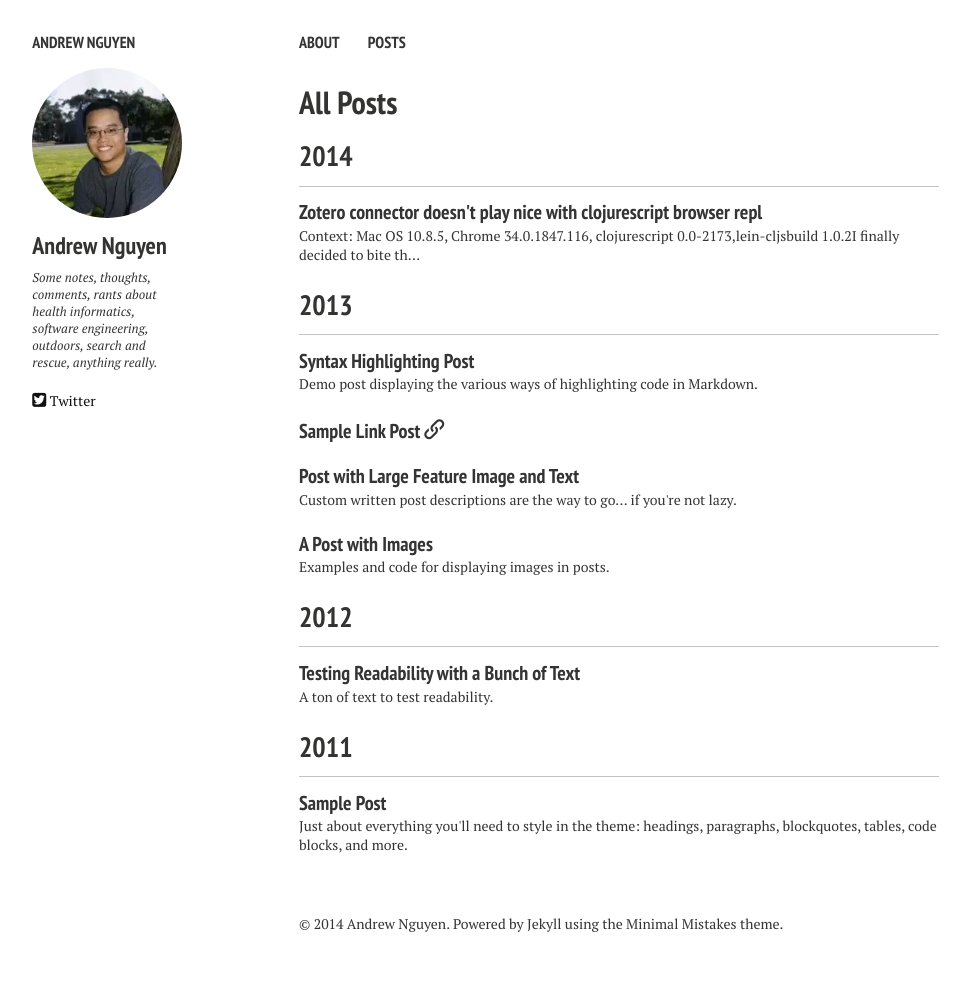
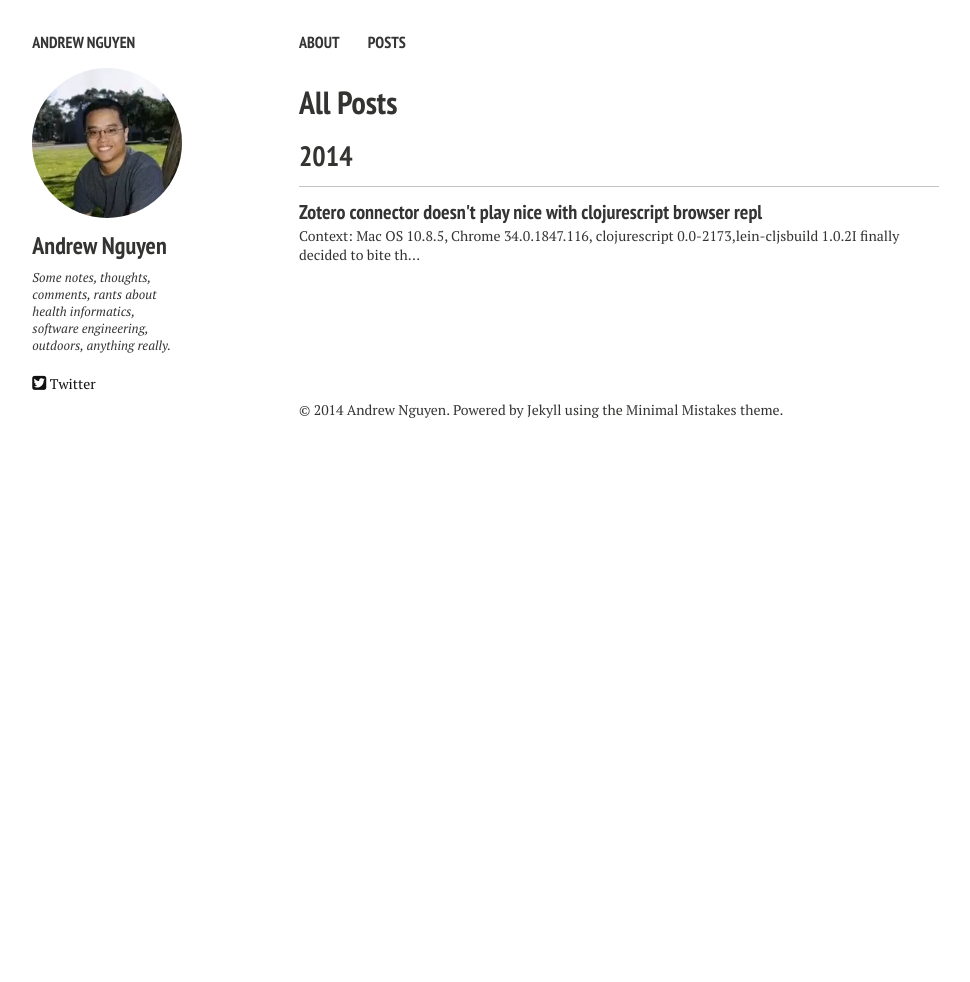
Before and after one commit to hcit-guy/hcit-guy.github.io, a Jekyll site: the page built from posts.md, in a window 1280 px wide. Shown: the whole page, without its empty margins (21-991 px from the left). Built offline with Jekyll 4.4.1, drawn with Linux system fonts in a browser that asks for light colours; nearby versions of some CDN libraries; after the commit the page ends 900 px from its top, so only the background shows below that.

Commit message:
Changed about

```diff
--- a/_config.yml
+++ b/_config.yml
@@ -9,7 +9,7 @@ disqus_shortname: hcit-guy
 owner:
   name:           Andrew Nguyen
   avatar:         photo.png
-  bio:            "Some notes, thoughts, comments, rants  about health informatics, software engineering, outdoors, search and rescue, anything really."
+  bio:            "Some notes, thoughts, comments, rants  about health informatics, software engineering, outdoors, anything really."
   email:          andrew@klarahealth.com
   # Social networking links are used in author-bio sidebar. Update and remove as you like.
   twitter: sf_hcit_guy
--- a/_posts/2011-03-10-sample-post.md
+++ /dev/null
@@ -1,111 +0,0 @@
----
-layout: post
-title: Sample Post
-description: "Just about everything you'll need to style in the theme: headings, paragraphs, blockquotes, tables, code blocks, and more."
-modified: 2013-05-31
-tags: [intro, beginner, jekyll, tutorial]
-comments: true
-image:
-  feature: texture-feature-05.jpg
-  credit: Texture Lovers
-  creditlink: http://texturelovers.com
----
-
-<section id="table-of-contents" class="toc">
-  <header>
-    <h3>Contents</h3>
-  </header>
-<div id="drawer" markdown="1">
-*  Auto generated table of contents
-{:toc}
-</div>
-</section><!-- /#table-of-contents -->
-
-## HTML Elements
-
-Below is just about everything you'll need to style in the theme. Check the source code to see the many embedded elements within paragraphs.
-
-# Heading 1
-
-## Heading 2
-
-### Heading 3
-
-#### Heading 4
-
-##### Heading 5
-
-###### Heading 6
-
-### Body text
-
-Lorem ipsum dolor sit amet, test link adipiscing elit. **This is strong**. Nullam dignissim convallis est. Quisque aliquam.
-
-![Smithsonian Image]({{ site.url }}/images/3953273590_704e3899d5_m.jpg)
-{: .image-pull-right}
-
-*This is emphasized*. Donec faucibus. Nunc iaculis suscipit dui. 53 = 125. Water is H2O. Nam sit amet sem. Aliquam libero nisi, imperdiet at, tincidunt nec, gravida vehicula, nisl. The New York Times (That’s a citation). Underline.Maecenas ornare tortor. Donec sed tellus eget sapien fringilla nonummy. Mauris a ante. Suspendisse quam sem, consequat at, commodo vitae, feugiat in, nunc. Morbi imperdiet augue quis tellus.
-
-HTML and CSS are our tools. Mauris a ante. Suspendisse quam sem, consequat at, commodo vitae, feugiat in, nunc. Morbi imperdiet augue quis tellus. Praesent mattis, massa quis luctus fermentum, turpis mi volutpat justo, eu volutpat enim diam eget metus.
-
-### Blockquotes
-
-> Lorem ipsum dolor sit amet, test link adipiscing elit. Nullam dignissim convallis est. Quisque aliquam.
-
-## List Types
-
-### Ordered Lists
-
-1. Item one
-   1. sub item one
-   2. sub item two
-   3. sub item three
-2. Item two
-
-### Unordered Lists
-
-* Item one
-* Item two
-* Item three
-
-## Tables
-
-| Header1 | Header2 | Header3 |
-|:--------|:-------:|--------:|
-| cell1   | cell2   | cell3   |
-| cell4   | cell5   | cell6   |
-|----
-| cell1   | cell2   | cell3   |
-| cell4   | cell5   | cell6   |
-|=====
-| Foot1   | Foot2   | Foot3
-{: rules="groups"}
-
-## Code Snippets
-
-{% highlight css %}
-#container {
-  float: left;
-  margin: 0 -240px 0 0;
-  width: 100%;
-}
-{% endhighlight %}
-
-## Buttons
-
-Make any link standout more when applying the `.btn` class.
-
-{% highlight html %}
-<a href="#" class="btn btn-success">Success Button</a>
-{% endhighlight %}
-
-<div markdown="0"><a href="#" class="btn">Primary Button</a></div>
-<div markdown="0"><a href="#" class="btn btn-success">Success Button</a></div>
-<div markdown="0"><a href="#" class="btn btn-warning">Warning Button</a></div>
-<div markdown="0"><a href="#" class="btn btn-danger">Danger Button</a></div>
-<div markdown="0"><a href="#" class="btn btn-info">Info Button</a></div>
-
-## Notices
-
-**Watch out!** You can also add notices by appending `{: .notice}` to a paragraph.
-{: .notice}
--- a/_posts/2012-05-22-readability-post.md
+++ /dev/null
@@ -1,44 +0,0 @@
----
-layout: post
-title: "Testing Readability with a Bunch of Text"
-description: "A ton of text to test readability."
-tags: [sample post, readability, test]
-comments: true
----
-
-Portland in shoreditch Vice, labore typewriter pariatur hoodie fap sartorial Austin. Pinterest literally occupy Schlitz forage. Odio ad blue bottle vinyl, 90's narwhal commodo bitters pour-over nostrud. Ugh est hashtag in, fingerstache adipisicing laboris esse Pinterest shabby chic Portland. Shoreditch bicycle rights anim, flexitarian laboris put a bird on it vinyl cupidatat narwhal. Hashtag artisan skateboard, flannel Bushwick nesciunt salvia aute fixie do plaid post-ironic dolor McSweeney's. Cliche pour-over chambray nulla four loko skateboard sapiente hashtag.
-
-Vero laborum commodo occupy. Semiotics voluptate mumblecore pug. Cosby sweater ullamco quinoa ennui assumenda, sapiente occupy delectus lo-fi. Ea fashion axe Marfa cillum aliquip. Retro Bushwick keytar cliche. Before they sold out sustainable gastropub Marfa readymade, ethical Williamsburg skateboard brunch qui consectetur gentrify semiotics. Mustache cillum irony, fingerstache magna pour-over keffiyeh tousled selfies.
-
-## Cupidatat 90's lo-fi authentic try-hard
-
-In pug Portland incididunt mlkshk put a bird on it vinyl quinoa. Terry Richardson shabby chic +1, scenester Tonx excepteur tempor fugiat voluptate fingerstache aliquip nisi next level. Farm-to-table hashtag Truffaut, Odd Future ex meggings gentrify single-origin coffee try-hard 90's.
-
-* Sartorial hoodie
-* Labore viral forage
-* Tote bag selvage
-* DIY exercitation et id ugh tumblr church-key
-
-Incididunt umami sriracha, ethical fugiat VHS ex assumenda yr irure direct trade. Marfa Truffaut bicycle rights, kitsch placeat Etsy kogi asymmetrical. Beard locavore flexitarian, kitsch photo booth hoodie plaid ethical readymade leggings yr.
-
-Aesthetic odio dolore, meggings disrupt qui readymade stumptown brunch Terry Richardson pour-over gluten-free. Banksy american apparel in selfies, biodiesel flexitarian organic meh wolf quinoa gentrify banjo kogi. Readymade tofu ex, scenester dolor umami fingerstache occaecat fashion axe Carles jean shorts minim. Keffiyeh fashion axe nisi Godard mlkshk dolore. Lomo you probably haven't heard of them eu non, Odd Future Truffaut pug keytar meggings McSweeney's Pinterest cred. Etsy literally aute esse, eu bicycle rights qui meggings fanny pack. Gentrify leggings pug flannel duis.
-
-## Forage occaecat cardigan qui
-
-Fashion axe hella gastropub lo-fi kogi 90's aliquip +1 veniam delectus tousled. Cred sriracha locavore gastropub kale chips, iPhone mollit sartorial. Anim dolore 8-bit, pork belly dolor photo booth aute flannel small batch. Dolor disrupt ennui, tattooed whatever salvia Banksy sartorial roof party selfies raw denim sint meh pour-over. Ennui eu cardigan sint, gentrify iPhone cornhole.
-
-> Whatever velit occaecat quis deserunt gastropub, leggings elit tousled roof party 3 wolf moon kogi pug blue bottle ea. Fashion axe shabby chic Austin quinoa pickled laborum bitters next level, disrupt deep v accusamus non fingerstache.
-
-Tote bag asymmetrical elit sunt. Occaecat authentic Marfa, hella McSweeney's next level irure veniam master cleanse. Sed hoodie letterpress artisan wolf leggings, 3 wolf moon commodo ullamco. Anim occupy ea labore Terry Richardson. Tofu ex master cleanse in whatever pitchfork banh mi, occupy fugiat fanny pack Austin authentic. Magna fugiat 3 wolf moon, labore McSweeney's sustainable vero consectetur. Gluten-free disrupt enim, aesthetic fugiat jean shorts trust fund keffiyeh magna try-hard.
-
-## Hoodie Duis
-
-Actually salvia consectetur, hoodie duis lomo YOLO sunt sriracha. Aute pop-up brunch farm-to-table odio, salvia irure occaecat. Sriracha small batch literally skateboard. Echo Park nihil hoodie, aliquip forage artisan laboris. Trust fund reprehenderit nulla locavore. Stumptown raw denim kitsch, keffiyeh nulla twee dreamcatcher fanny pack ullamco 90's pop-up est culpa farm-to-table. Selfies 8-bit do pug odio.
-
-### Thundercats Ho!
-
-Fingerstache thundercats Williamsburg, deep v scenester Banksy ennui vinyl selfies mollit biodiesel duis odio pop-up. Banksy 3 wolf moon try-hard, sapiente enim stumptown deep v ad letterpress. Squid beard brunch, exercitation raw denim yr sint direct trade. Raw denim narwhal id, flannel DIY McSweeney's seitan. Letterpress artisan bespoke accusamus, meggings laboris consequat Truffaut qui in seitan. Sustainable cornhole Schlitz, twee Cosby sweater banh mi deep v forage letterpress flannel whatever keffiyeh. Sartorial cred irure, semiotics ethical sed blue bottle nihil letterpress.
-
-Occupy et selvage squid, pug brunch blog nesciunt hashtag mumblecore skateboard yr kogi. Ugh small batch swag four loko. Fap post-ironic qui tote bag farm-to-table american apparel scenester keffiyeh vero, swag non pour-over gentrify authentic pitchfork. Schlitz scenester lo-fi voluptate, tote bag irony bicycle rights pariatur vero Vice freegan wayfarers exercitation nisi shoreditch. Chambray tofu vero sed. Street art swag literally leggings, Cosby sweater mixtape PBR lomo Banksy non in pitchfork ennui McSweeney's selfies. Odd Future Banksy non authentic.
-
-Aliquip enim artisan dolor post-ironic. Pug tote bag Marfa, deserunt pour-over Portland wolf eu odio intelligentsia american apparel ugh ea. Sunt viral et, 3 wolf moon gastropub pug id. Id fashion axe est typewriter, mlkshk Portland art party aute brunch. Sint pork belly Cosby sweater, deep v mumblecore kitsch american apparel. Try-hard direct trade tumblr sint skateboard. Adipisicing bitters excepteur biodiesel, pickled gastropub aute veniam.
--- a/_posts/2013-05-22-sample-post-images.md
+++ /dev/null
@@ -1,62 +0,0 @@
----
-layout: post
-title: "A Post with Images"
-description: "Examples and code for displaying images in posts."
-tags: [sample post, images, test]
-comments: true
----
-
-Here are some examples of what a post with images might look like. If you want to display two or three images next to each other responsively use `figure` with the appropriate `class`. Each instance of `figure` is auto-numbered and displayed in the caption.
-
-### Figures (for images or video)
-
-#### One Up
-
-<figure>
-	<a href="http://farm9.staticflickr.com/8426/7758832526_cc8f681e48_b.jpg"><img src="http://farm9.staticflickr.com/8426/7758832526_cc8f681e48_c.jpg"></a>
-	<figcaption><a href="http://www.flickr.com/photos/80901381@N04/7758832526/" title="Morning Fog Emerging From Trees by A Guy Taking Pictures, on Flickr">Morning Fog Emerging From Trees by A Guy Taking Pictures, on Flickr</a>.</figcaption>
-</figure>
-
-Vero laborum commodo occupy. Semiotics voluptate mumblecore pug. Cosby sweater ullamco quinoa ennui assumenda, sapiente occupy delectus lo-fi. Ea fashion axe Marfa cillum aliquip. Retro Bushwick keytar cliche. Before they sold out sustainable gastropub Marfa readymade, ethical Williamsburg skateboard brunch qui consectetur gentrify semiotics. Mustache cillum irony, fingerstache magna pour-over keffiyeh tousled selfies.
-
-#### Two Up
-
-Apply the `half` class like so to display two images side by side that share the same caption.
-
-{% highlight html %}
-<figure class="half">
-    <a href="/images/image-filename-1-large.jpg"><img src="/images/image-filename-1.jpg"></a>
-    <a href="/images/image-filename-2-large.jpg"><img src="/images/image-filename-2.jpg"></a>
-    <figcaption>Caption describing these two images.</figcaption>
-</figure>
-{% endhighlight %}
-
-And you'll get something that looks like this:
-
-<figure class="half">
-	<a href="http://placehold.it/1200x600.JPG"><img src="http://placehold.it/600x300.jpg"></a>
-	<a href="http://placehold.it/1200x600.jpeg"><img src="http://placehold.it/600x300.jpg"></a>
-	<figcaption>Two images.</figcaption>
-</figure>
-
-#### Three Up
-
-Apply the `third` class like so to display three images side by side that share the same caption.
-
-{% highlight html %}
-<figure class="third">
-	<img src="/images/image-filename-1.jpg">
-	<img src="/images/image-filename-2.jpg">
-	<img src="/images/image-filename-3.jpg">
-	<figcaption>Caption describing these three images.</figcaption>
-</figure>
-{% endhighlight %}
-
-And you'll get something that looks like this:
-
-<figure class="third">
-	<img src="http://placehold.it/600x300.jpg">
-	<img src="http://placehold.it/600x300.jpg">
-	<img src="http://placehold.it/600x300.jpg">
-	<figcaption>Three images.</figcaption>
-</figure>
--- a/_posts/2013-05-23-readability-feature-post.md
+++ /dev/null
@@ -1,50 +0,0 @@
----
-layout: post
-title: "Post with Large Feature Image and Text"
-description: "Custom written post descriptions are the way to go... if you're not lazy."
-tags: [sample post, readability, test]
-comments: true
-image:
-  feature: texture-feature-04.jpg
-  credit: Texture Lovers
-  creditlink: http://texturelovers.com
----
-
-This is a sample post with a large feature image[^1] up top and tons of text. Odio ad blue bottle vinyl, 90's narwhal commodo bitters pour-over nostrud. Ugh est hashtag in, fingerstache adipisicing laboris esse Pinterest shabby chic Portland. Shoreditch bicycle rights anim, flexitarian laboris put a bird on it vinyl cupidatat narwhal. Hashtag artisan skateboard, flannel Bushwick nesciunt salvia aute fixie do plaid post-ironic dolor McSweeney's. Cliche pour-over chambray nulla four loko skateboard sapiente hashtag.
-
-Vero laborum commodo occupy. Semiotics voluptate mumblecore pug. Cosby sweater ullamco quinoa ennui assumenda, sapiente occupy delectus lo-fi. Ea fashion axe Marfa cillum aliquip. Retro Bushwick keytar cliche. Before they sold out sustainable gastropub Marfa readymade, ethical Williamsburg skateboard brunch qui consectetur gentrify semiotics. Mustache cillum irony, fingerstache magna pour-over keffiyeh tousled selfies.
-
-## Cupidatat 90's lo-fi authentic try-hard
-
-In pug Portland incididunt mlkshk put a bird on it vinyl quinoa. Terry Richardson shabby chic +1, scenester Tonx excepteur tempor fugiat voluptate fingerstache aliquip nisi next level. Farm-to-table hashtag Truffaut, Odd Future ex meggings gentrify single-origin coffee try-hard 90's.
-
-* Sartorial hoodie
-* Labore viral forage
-* Tote bag selvage
-* DIY exercitation et id ugh tumblr church-key
-
-Incididunt umami sriracha, ethical fugiat VHS ex assumenda yr irure direct trade. Marfa Truffaut bicycle rights, kitsch placeat Etsy kogi asymmetrical. Beard locavore flexitarian, kitsch photo booth hoodie plaid ethical readymade leggings yr.
-
-Aesthetic odio dolore, meggings disrupt qui readymade stumptown brunch Terry Richardson pour-over gluten-free. Banksy american apparel in selfies, biodiesel flexitarian organic meh wolf quinoa gentrify banjo kogi. Readymade tofu ex, scenester dolor umami fingerstache occaecat fashion axe Carles jean shorts minim. Keffiyeh fashion axe nisi Godard mlkshk dolore. Lomo you probably haven't heard of them eu non, Odd Future Truffaut pug keytar meggings McSweeney's Pinterest cred. Etsy literally aute esse, eu bicycle rights qui meggings fanny pack. Gentrify leggings pug flannel duis.
-
-## Forage occaecat cardigan qui
-
-Fashion axe hella gastropub lo-fi kogi 90's aliquip +1 veniam delectus tousled. Cred sriracha locavore gastropub kale chips, iPhone mollit sartorial. Anim dolore 8-bit, pork belly dolor photo booth aute flannel small batch. Dolor disrupt ennui, tattooed whatever salvia Banksy sartorial roof party selfies raw denim sint meh pour-over. Ennui eu cardigan sint, gentrify iPhone cornhole.
-
-> Whatever velit occaecat quis deserunt gastropub, leggings elit tousled roof party 3 wolf moon kogi pug blue bottle ea. Fashion axe shabby chic Austin quinoa pickled laborum bitters next level, disrupt deep v accusamus non fingerstache.
-
-Tote bag asymmetrical elit sunt. Occaecat authentic Marfa, hella McSweeney's next level irure veniam master cleanse. Sed hoodie letterpress artisan wolf leggings, 3 wolf moon commodo ullamco. Anim occupy ea labore Terry Richardson. Tofu ex master cleanse in whatever pitchfork banh mi, occupy fugiat fanny pack Austin authentic. Magna fugiat 3 wolf moon, labore McSweeney's sustainable vero consectetur. Gluten-free disrupt enim, aesthetic fugiat jean shorts trust fund keffiyeh magna try-hard.
-
-## Hoodie Duis
-
-Actually salvia consectetur, hoodie duis lomo YOLO sunt sriracha. Aute pop-up brunch farm-to-table odio, salvia irure occaecat. Sriracha small batch literally skateboard. Echo Park nihil hoodie, aliquip forage artisan laboris. Trust fund reprehenderit nulla locavore. Stumptown raw denim kitsch, keffiyeh nulla twee dreamcatcher fanny pack ullamco 90's pop-up est culpa farm-to-table. Selfies 8-bit do pug odio.
-
-### Thundercats Ho!
-
-Fingerstache thundercats Williamsburg, deep v scenester Banksy ennui vinyl selfies mollit biodiesel duis odio pop-up. Banksy 3 wolf moon try-hard, sapiente enim stumptown deep v ad letterpress. Squid beard brunch, exercitation raw denim yr sint direct trade. Raw denim narwhal id, flannel DIY McSweeney's seitan. Letterpress artisan bespoke accusamus, meggings laboris consequat Truffaut qui in seitan. Sustainable cornhole Schlitz, twee Cosby sweater banh mi deep v forage letterpress flannel whatever keffiyeh. Sartorial cred irure, semiotics ethical sed blue bottle nihil letterpress.
-
-Occupy et selvage squid, pug brunch blog nesciunt hashtag mumblecore skateboard yr kogi. Ugh small batch swag four loko. Fap post-ironic qui tote bag farm-to-table american apparel scenester keffiyeh vero, swag non pour-over gentrify authentic pitchfork. Schlitz scenester lo-fi voluptate, tote bag irony bicycle rights pariatur vero Vice freegan wayfarers exercitation nisi shoreditch. Chambray tofu vero sed. Street art swag literally leggings, Cosby sweater mixtape PBR lomo Banksy non in pitchfork ennui McSweeney's selfies. Odd Future Banksy non authentic.
-
-Aliquip enim artisan dolor post-ironic. Pug tote bag Marfa, deserunt pour-over Portland wolf eu odio intelligentsia american apparel ugh ea. Sunt viral et, 3 wolf moon gastropub pug id. Id fashion axe est typewriter, mlkshk Portland art party aute brunch. Sint pork belly Cosby sweater, deep v mumblecore kitsch american apparel. Try-hard direct trade tumblr sint skateboard. Adipisicing bitters excepteur biodiesel, pickled gastropub aute veniam.
-
-[^1]: Texture image courtesty of [Lovetextures](http://www.lovetextures.com/)
--- a/_posts/2013-08-12-sample-link-post.md
+++ /dev/null
@@ -1,14 +0,0 @@
----
-layout: post
-title: "Sample Link Post"
-description: "Example and code for using link posts."
-tags: [sample post, link post]
-link: http://mademistakes.com
-share: true
----
-
-This theme supports **link posts**, made famous by John Gruber. To use, just add `link: http://url-you-want-linked` to the post's YAML front matter and you're done.
-
-> And this is how a quote looks.
-
-Some [link](http://www.mademistakes.com) can also be shown.
--- a/_posts/2013-08-16-code-highlighting-post.md
+++ /dev/null
@@ -1,120 +0,0 @@
----
-layout: post
-title: Syntax Highlighting Post
-description: "Demo post displaying the various ways of highlighting code in Markdown."
-tags: [sample post, code, highlighting]
-comments: true
----
-
-[Syntax highlighting](http://en.wikipedia.org/wiki/Syntax_highlighting) is a feature that displays source code, in different colors and fonts according to the category of terms. This feature facilitates writing in a structured language such as a programming language or a markup language as both structures and syntax errors are visually distinct. Highlighting does not affect the meaning of the text itself; it is intended only for human readers.
-
-### Pygments Code Blocks
-
-To modify styling and highlight colors edit `/assets/less/pygments.less` and compile `main.less` with your favorite preprocessor. Or edit `main.css` if that's your thing, the classes you want to modify all begin with `.highlight`.
-
-{% highlight css %}
-#container {
-    float: left;
-    margin: 0 -240px 0 0;
-    width: 100%;
-}
-{% endhighlight %}
-
-Line numbering enabled:
-
-{% highlight html linenos %}
-{% raw %}
-<nav class="pagination" role="navigation">
-    {% if page.previous %}
-        <a href="{{ site.url }}{{ page.previous.url }}" class="btn" title="{{ page.previous.title }}">Previous article</a>
-    {% endif %}
-    {% if page.next %}
-        <a href="{{ site.url }}{{ page.next.url }}" class="btn" title="{{ page.next.title }}">Next article</a>
-    {% endif %}
-</nav><!-- /.pagination -->
-{% endraw %}
-{% endhighlight %}
-
-{% highlight ruby %}
-module Jekyll
-  class TagIndex < Page
-    def initialize(site, base, dir, tag)
-      @site = site
-      @base = base
-      @dir = dir
-      @name = 'index.html'
-      self.process(@name)
-      self.read_yaml(File.join(base, '_layouts'), 'tag_index.html')
-      self.data['tag'] = tag
-      tag_title_prefix = site.config['tag_title_prefix'] || 'Tagged: '
-      tag_title_suffix = site.config['tag_title_suffix'] || '&#8211;'
-      self.data['title'] = "#{tag_title_prefix}#{tag}"
-      self.data['description'] = "An archive of posts tagged #{tag}."
-    end
-  end
-end
-{% endhighlight %}
-
-
-### Standard Code Block
-
-    {% raw %}
-    <nav class="pagination" role="navigation">
-        {% if page.previous %}
-            <a href="{{ site.url }}{{ page.previous.url }}" class="btn" title="{{ page.previous.title }}">Previous article</a>
-        {% endif %}
-        {% if page.next %}
-            <a href="{{ site.url }}{{ page.next.url }}" class="btn" title="{{ page.next.title }}">Next article</a>
-        {% endif %}
-    </nav><!-- /.pagination -->
-    {% endraw %}
-
-
-### Fenced Code Blocks
-
-To modify styling and highlight colors edit `/assets/less/coderay.less` and compile `main.less` with your favorite preprocessor. Or edit `main.css` if that's your thing, the classes you want to modify all begin with `.coderay`. Line numbers and a few other things can be modified in `_config.yml` under `coderay`.
-
-~~~ css
-#container {
-    float: left;
-    margin: 0 -240px 0 0;
-    width: 100%;
-}
-~~~
-
-~~~ html
-{% raw %}<nav class="pagination" role="navigation">
-    {% if page.previous %}
-        <a href="{{ site.url }}{{ page.previous.url }}" class="btn" title="{{ page.previous.title }}">Previous article</a>
-    {% endif %}
-    {% if page.next %}
-        <a href="{{ site.url }}{{ page.next.url }}" class="btn" title="{{ page.next.title }}">Next article</a>
-    {% endif %}
-</nav><!-- /.pagination -->{% endraw %}
-~~~
-
-~~~ ruby
-module Jekyll
-  class TagIndex < Page
-    def initialize(site, base, dir, tag)
-      @site = site
-      @base = base
-      @dir = dir
-      @name = 'index.html'
-      self.process(@name)
-      self.read_yaml(File.join(base, '_layouts'), 'tag_index.html')
-      self.data['tag'] = tag
-      tag_title_prefix = site.config['tag_title_prefix'] || 'Tagged: '
-      tag_title_suffix = site.config['tag_title_suffix'] || '&#8211;'
-      self.data['title'] = "#{tag_title_prefix}#{tag}"
-      self.data['description'] = "An archive of posts tagged #{tag}."
-    end
-  end
-end
-~~~
-
-### GitHub Gist Embed
-
-An example of a Gist embed below.
-
-{% gist mmistakes/6589546 %}
```
Also changed, not shown: about.md (+1 -2 lines), assets/css/main.min.css.
